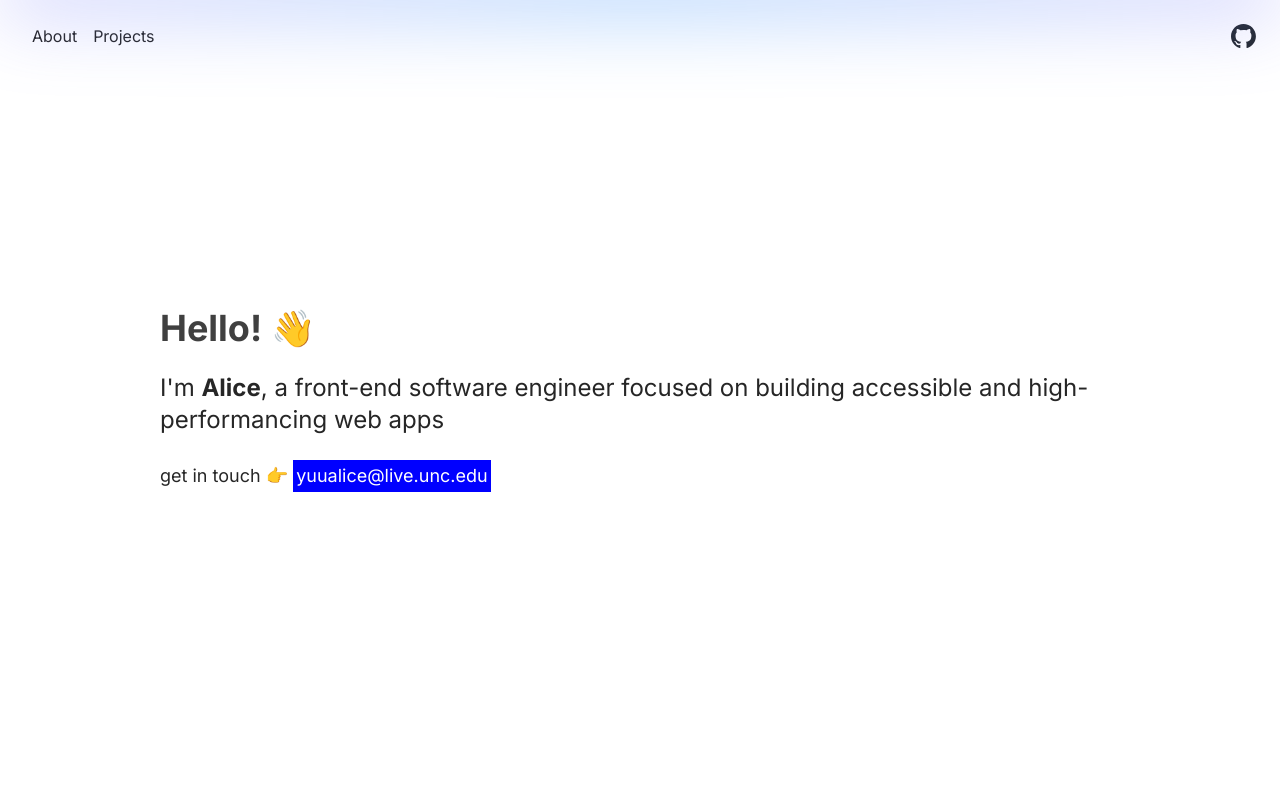
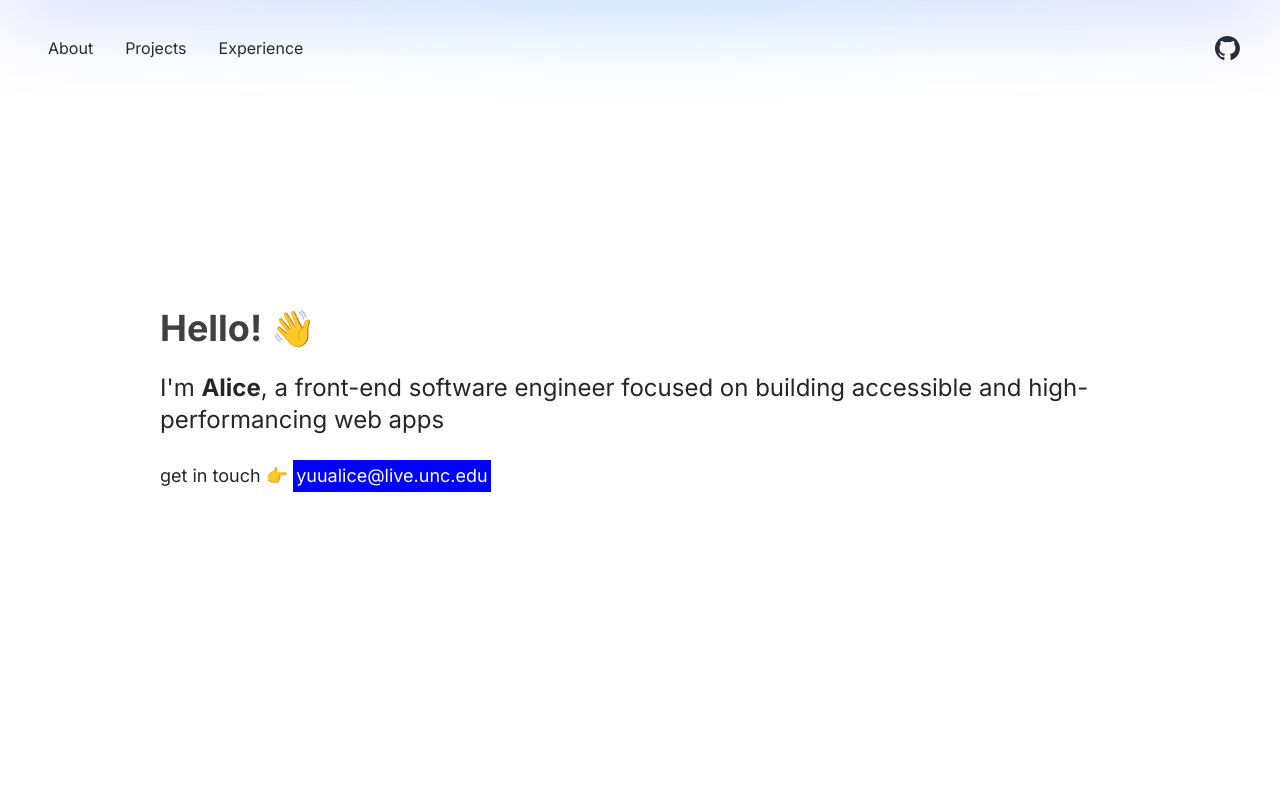
Before and after one commit to yuualice/portfolio, a Next.js app: page / in a window 1280 px wide. Shown: the top 800 px of the page. Built offline with nearby package versions, Linux system fonts and the light colour scheme.

Commit message:
Updated navbar & Stack tags

```diff
--- a/src/app/components/Navbar.tsx
+++ b/src/app/components/Navbar.tsx
@@ -5,16 +5,16 @@ export function Navbar(): JSX.Element {
   return (
     <nav className="nav-container">
       <div className="landing-button-container">
-        <a href="#About">
+        <a href="#about">
           <button className="nav-button">About</button>
         </a>
         <a href="#project">
           <button className="nav-button">Projects</button>
         </a>
         {/* TO DO: Implement Contact Form */}
-        {/* <a href="#contact">
-          <button className="nav-button">Contact</button>
-        </a> */}
+        <a href="#experience">
+          <button className="nav-button">Experience</button>
+        </a>
       </div>
       <a
         href="https://github.com/yuualice"
--- a/src/app/components/ProjectCard.tsx
+++ b/src/app/components/ProjectCard.tsx
@@ -38,9 +38,9 @@ export function ProjectCard(): JSX.Element {
               <div className="project-used" key={index}>
                 {project.used.map((item, index) => {
                   return (
-                    <button className="used-button" key={index}>
+                    <span className="used-button" key={index}>
                       {item}
-                    </button>
+                    </span>
                   );
                 })}
               </div>
--- a/src/app/globals.css
+++ b/src/app/globals.css
@@ -42,6 +42,16 @@
   --background-start-rgb: 214, 219, 220;
   --background-end-rgb: 255, 255, 255; */
 
+/* styling for navbar */
+
+.nav-container {
+  @apply absolute top-0 right-0 flex flex-row  items-start content-start justify-between w-full px-10 py-7;
+}
+
+.nav-button {
+  @apply text-base px-2 mr-4 py-2 rounded-lg border-spacing-4 text-neutral-800;
+}
+
 /* Styling for Landing Page */
 .landing-container {
   @apply flex flex-col items-center justify-center w-screen h-screen overflow-hidden;
@@ -49,14 +59,6 @@
 .landing-content {
   @apply flex flex-col justify-center w-3/4 h-full;
 }
-.nav-container {
-  @apply absolute top-0 right-0 flex flex-row  items-start content-start justify-between w-full px-6 py-4;
-}
-
-.nav-button {
-  @apply text-base px-2 py-2 rounded-lg border-spacing-4 text-neutral-800;
-}
-
 /* Styling for project cards */
 .project-container {
   @apply flex flex-col items-center justify-center w-screen overflow-hidden;
@@ -80,7 +82,7 @@
   @apply text-xs text-left text-blue-600 font-light px-4 py-2;
 }
 .project-used {
-  @apply text-xs text-left px-3 py-2;
+  @apply flex flex-wrap text-xs text-left px-3 py-2;
 }
 .used-button {
   @apply text-xs px-1 py-1 m-1 text-blue-600 border-blue-600  rounded-md border;
```
